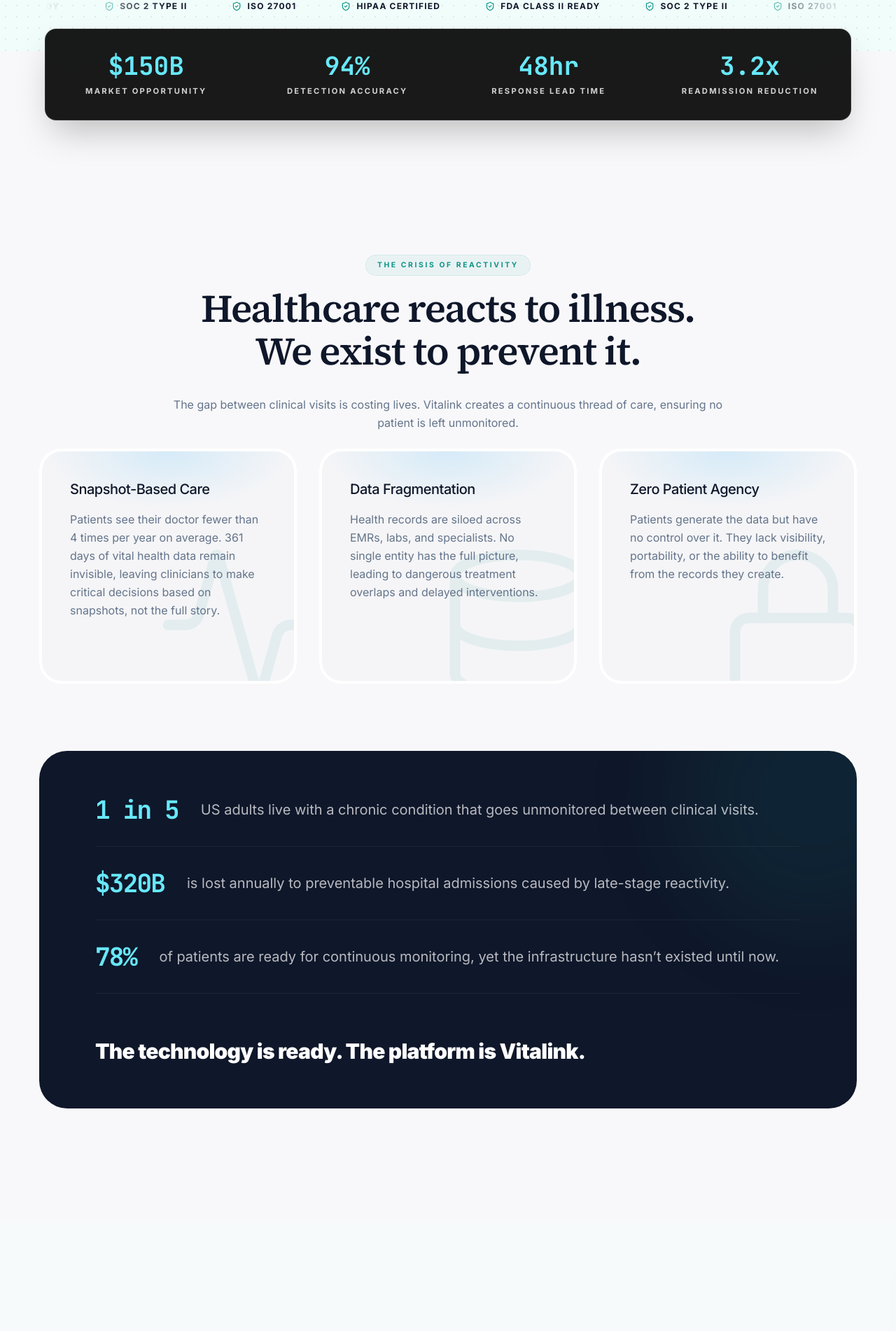
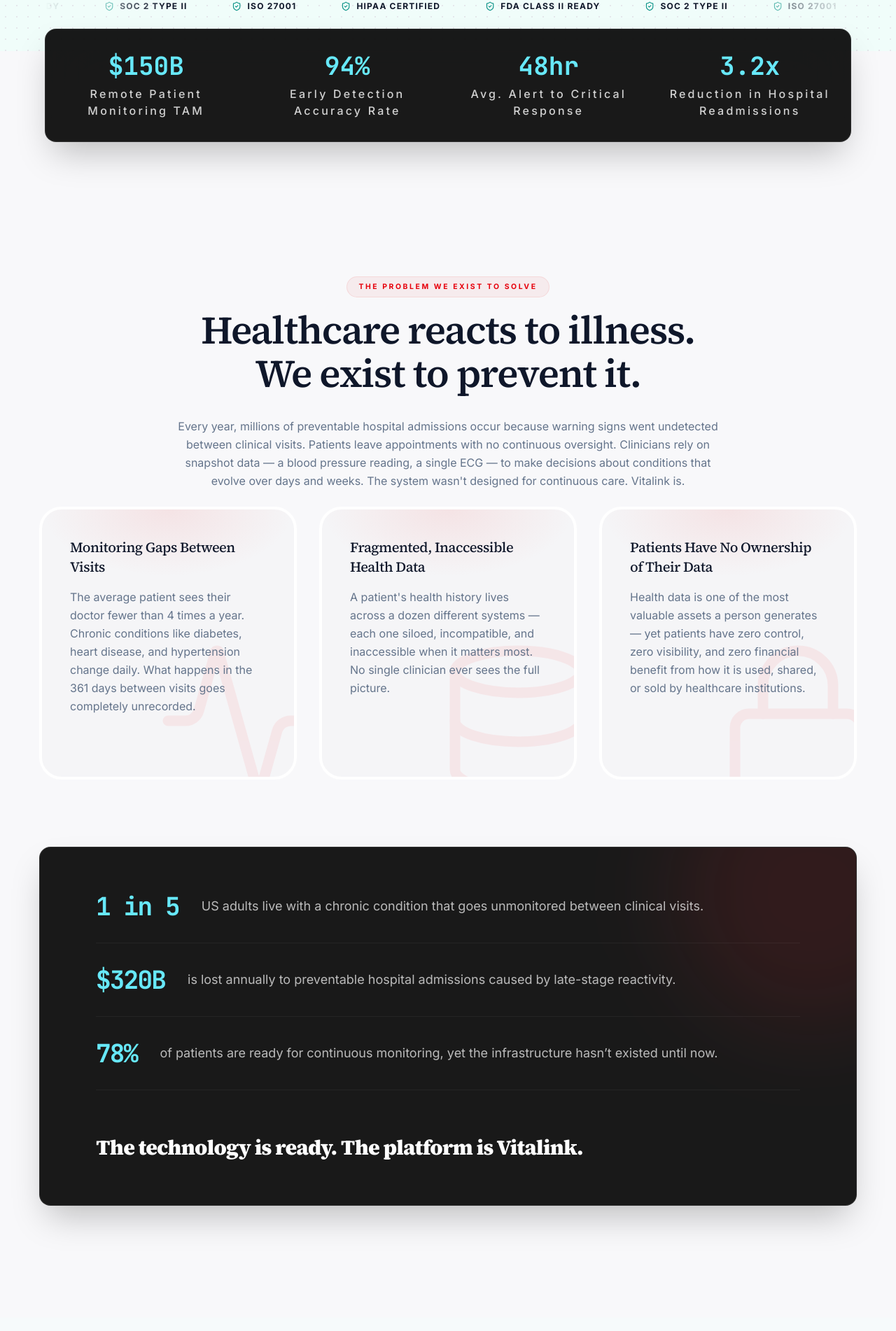
Before and after one commit to iom-future/vitalink, a React (Vite) app: page / in a window 1280 px wide. Shown: the part 720-2622 px from the top of the page at 70% size. Built offline with nearby package versions, Linux system fonts and the light colour scheme.

Commit message:
feat: implement initial product explanation sections for problem, how it works, features, and stats with associated styling.

```diff
--- a/src/components/HowItWorks.jsx
+++ b/src/components/HowItWorks.jsx
@@ -41,7 +41,7 @@
   const [activeTab, setActiveTab] = useState(TABS[0]);
 
   return (
-    <section id="how-it-works" className="py-24 lg:py-40 bg-teal-light/30 overflow-hidden">
+    <section id="how-it-works" className="py-16 md:py-24 lg:py-40 bg-teal-light/30 overflow-hidden">
       <div className="max-w-[1200px] mx-auto px-6">
         <div className="text-center mb-20">
           <motion.div
@@ -49,12 +49,15 @@
             whileInView={{ opacity: 1, y: 0 }}
             viewport={{ once: true }}
           >
-            <span className="eyebrow">The Infrastructure of Care</span>
-            <h2 className="text-[clamp(2.5rem,5vw,3.5rem)] font-bold mb-8 leading-[1.1] tracking-tight">
-              Continuous Care. Complete Control.
+            <span className="eyebrow">How Vitalink Works</span>
+            <h2 className="text-[clamp(2.5rem,5vw,3.5rem)] font-semibold mb-8 leading-[1.1] tracking-tight font-primary">
+          Continuous Care. Complete Transparency. Total Control.
             </h2>
-            <p className="text-text-muted text-xl max-w-[700px] mx-auto leading-relaxed">
-              Vitalink is built on three foundational layers that work in perfect harmony to bridge the gap between patients and clinicians.
+            <p className="text-text-muted text-base max-w-[700px] mx-auto leading-relaxed">
+         Vitalink is built on three layers that work together seamlessly — IoT wearables that capture health data around the
+clock, AI models that turn raw readings into meaningful clinical insight, and a patient-owned blockchain health record
+that keeps data secure, private, and always accessible. Together, they create a system where care never stops — even
+when the appointment does.
             </p>
           </motion.div>
         </div>
@@ -76,7 +79,7 @@
                   <div className={`text-sm font-bold tracking-widest uppercase mb-1 transition-colors ${activeTab.id === tab.id ? 'text-primary' : 'text-text-muted'}`}>
                     {tab.title}
                   </div>
-                  <div className={`font-bold text-lg tracking-tight ${activeTab.id === tab.id ? 'text-secondary' : 'text-text-muted/60'}`}>
+                  <div className={`font-bold text-lg tracking-tight font-primary ${activeTab.id === tab.id ? 'text-secondary' : 'text-text-muted/60'}`}>
                     {tab.label}
                   </div>
                 </div>
--- a/src/components/Problem.jsx
+++ b/src/components/Problem.jsx
@@ -4,19 +4,19 @@
 
 const PROBLEMS = [
   {
-    icon: <Activity className="text-primary" size={24} />,
-    title: 'Snapshot-Based Care',
-    desc: "Patients see their doctor fewer than 4 times per year on average. 361 days of vital health data remain invisible, leaving clinicians to make critical decisions based on snapshots, not the full story.",
+    icon: <Activity className="text-red-500" size={24} />,
+    title: 'Monitoring Gaps Between Visits',
+    desc: "The average patient sees their doctor fewer than 4 times a year. Chronic conditions like diabetes, heart disease, and hypertension change daily. What happens in the 361 days between visits goes completely unrecorded.",
   },
   {
-    icon: <Database className="text-primary" size={24} />,
-    title: 'Data Fragmentation',
-    desc: 'Health records are siloed across EMRs, labs, and specialists. No single entity has the full picture, leading to dangerous treatment overlaps and delayed interventions.',
+    icon: <Database className="text-red-500" size={24} />,
+    title: 'Fragmented, Inaccessible Health Data',
+    desc: "A patient's health history lives across a dozen different systems — each one siloed, incompatible, and inaccessible when it matters most. No single clinician ever sees the full picture.",
   },
   {
-    icon: <Lock className="text-primary" size={24} />,
-    title: 'Zero Patient Agency',
-    desc: 'Patients generate the data but have no control over it. They lack visibility, portability, or the ability to benefit from the records they create.',
+    icon: <Lock className="text-red-500" size={24} />,
+    title: 'Patients Have No Ownership of Their Data',
+    desc: "Health data is one of the most valuable assets a person generates — yet patients have zero control, zero visibility, and zero financial benefit from how it is used, shared, or sold by healthcare institutions.",
   },
 ];
 
@@ -44,12 +44,15 @@
           className="text-center"
           variants={fadeUp} initial="hidden" whileInView="visible" viewport={{ once: true }}
         >
-          <span className="eyebrow">The Crisis of Reactivity</span>
+          <span className="eyebrow-red">The Problem We Exist To Solve</span>
           <h2 className="text-[clamp(2.5rem,5vw,3.5rem)] font-semibold mb-8 leading-[1.1] tracking-tight font-primary">
             Healthcare reacts to illness.<br className="hidden md:inline" /> We exist to prevent it.
           </h2>
           <p className="text-text-muted text-base max-w-[800px] mx-auto leading-relaxed">
-            The gap between clinical visits is costing lives. Vitalink creates a continuous thread of care, ensuring no patient is left unmonitored.
+           Every year, millions of preventable hospital admissions occur because warning signs went undetected between clinical
+visits. Patients leave appointments with no continuous oversight. Clinicians rely on snapshot data — a blood pressure
+reading, a single ECG — to make decisions about conditions that evolve over days and weeks. The system wasn't
+designed for continuous care. Vitalink is.
           </p>
         </motion.div>
       </div>
@@ -60,18 +63,18 @@
           {PROBLEMS.map((p, i) => (
             <motion.div
               key={p.title}
-              className="p-10 rounded-[32px] relative border-4 border-white bg-[#F5F5F7] bg-[radial-gradient(100%_50%_at_50%_0%,rgba(0,163,255,0.13)_0,rgba(0,163,255,0)_50%,rgba(0,163,255,0)_100%)] hover:border-primary/10 transition-all duration-500 hover:shadow-clinical-hover group overflow-hidden"
+              className="p-10 rounded-[32px] relative border-4 border-white bg-[#F5F5F7] bg-[radial-gradient(100%_50%_at_50%_0%,rgba(239,68,68,0.1)_0,rgba(239,68,68,0)_50%,rgba(239,68,68,0)_100%)] hover:border-red-500/10 transition-all duration-500 hover:shadow-clinical-hover group overflow-hidden"
               variants={fadeUp} initial="hidden" whileInView="visible" viewport={{ once: true }} custom={i}
             >
               {/* Background Icon Effect */}
-              <div className="absolute -bottom-10 -right-10 text-primary opacity-[0.07] group-hover:opacity-[0.1] group-hover:scale-110 group-hover:-rotate-12 transition-all duration-700 pointer-events-none">
+              <div className="absolute -bottom-10 -right-10 text-red-500 opacity-[0.07] group-hover:opacity-[0.1] group-hover:scale-110 group-hover:-rotate-12 transition-all duration-700 pointer-events-none">
                 {React.cloneElement(p.icon, { size: 240, strokeWidth: 1.5 })}
               </div>
 
 
-              <h3 className="text-xl font-medium mb-4 tracking-tight relative z-10">{p.title}</h3>
+              <h3 className="text-xl font-medium mb-4 font-primary tracking-tight relative z-10">{p.title}</h3>
               <p className="text-text-muted leading-relaxed mb-6 relative z-10">{p.desc}</p>
-              <a href="#how-it-works" className="inline-flex items-center gap-2 text-sm font-bold text-primary opacity-0 group-hover:opacity-100 transition-opacity relative z-10">
+              <a href="#how-it-works" className="inline-flex items-center gap-2 text-sm font-bold text-red-500 opacity-0 group-hover:opacity-100 transition-opacity relative z-10">
                 Learn how we solve it <ArrowUpRight size={14} />
               </a>
             </motion.div>
@@ -80,21 +83,21 @@
 
         {/* Pull Quote - STAYS DARK */}
         <motion.div
-          className="bg-secondary rounded-[40px] py-16 px-10 md:px-20 text-white relative overflow-hidden"
+          className="bg-black/90 backdrop-blur-2xl shadow-2xl rounded-2xl py-16 px-10 md:px-20 text-white border border-white/10 relative overflow-hidden"
           initial={{ opacity: 0 }}
           whileInView={{ opacity: 1 }}
           viewport={{ once: true }}
           transition={{ duration: 1 }}
         >
-          <div className="absolute top-0 right-0 w-96 h-96 bg-primary/10 rounded-full -mr-32 -mt-32 blur-3xl"></div>
+          <div className="absolute top-0 right-0 w-96 h-96 bg-red-500/10 rounded-full -mr-32 -mt-32 blur-3xl"></div>
           <div className="relative z-10 space-y-8">
             {PULL_STATS.map((s, i) => (
               <div key={i} className="flex flex-col md:flex-row md:items-center gap-4 md:gap-8 border-b border-white/5 pb-8 last:border-none">
                 <span className="text-accent font-bold text-3xl md:text-4xl font-mono tracking-tighter shrink-0">{s.highlight}</span>
-                <p className="text-white/70 text-lg md:text-xl leading-relaxed">{s.text}</p>
+                <p className="text-white/70 text-base md:text-lg leading-relaxed">{s.text}</p>
               </div>
             ))}
-            <p className="text-white font-black text-2xl md:text-3xl pt-8 tracking-tight">
+            <p className="text-white font-black text-2xl md:text-3xl pt-8 tracking-tight font-primary">
               The technology is ready. The platform is Vitalink.
             </p>
           </div>
--- a/src/components/Stats.jsx
+++ b/src/components/Stats.jsx
@@ -1,10 +1,10 @@
 import React from 'react'
 import { motion } from 'framer-motion'
 const STATS = [
-  { number: '$150B', label: 'Market Opportunity' },
-  { number: '94%', label: 'Detection Accuracy' },
-  { number: '48hr', label: 'Response Lead Time' },
-  { number: '3.2x', label: 'Readmission Reduction' },
+  { number: '$150B', label: 'Remote Patient Monitoring TAM' },
+  { number: '94%', label: 'Early Detection Accuracy Rate' },
+  { number: '48hr', label: 'Avg. Alert to Critical Response' },
+  { number: '3.2x', label: 'Reduction in Hospital Readmissions' },
 ];
 
 function Stats() {
@@ -24,7 +24,7 @@
               <div className="font-mono text-3xl md:text-4xl font-black text-accent mb-2">
                 {stat.number}
               </div>
-              <div className="text-white/80 text-[0.7rem] font-bold uppercase tracking-[0.2em]">{stat.label}</div>
+              <div className="text-white/80 text-[0.7rem] font-medium text-sm md:text-base  tracking-[0.2em]">{stat.label}</div>
             </motion.div>
           ))}
         </div>
--- a/src/index.css
+++ b/src/index.css
@@ -119,6 +119,12 @@
     background: rgba(13, 148, 136, 0.06);
     border: 1px solid rgba(13, 148, 136, 0.1);
   }
+
+  .eyebrow-red {
+    @apply inline-block text-[0.65rem] font-bold tracking-[0.25em] uppercase text-red-600 mb-4 px-4 py-1.5 rounded-full;
+    background: rgba(220, 38, 38, 0.06);
+    border: 1px solid rgba(220, 38, 38, 0.1);
+  }
 }
 
 /* ── Keyframe Animations ────────────────────────────── */
```
Also changed, not shown: src/components/Features.jsx (+21 -10 lines).
